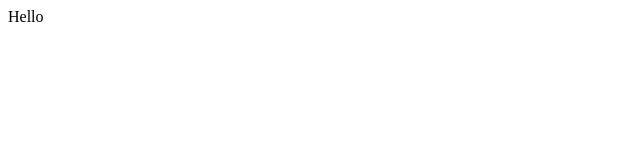
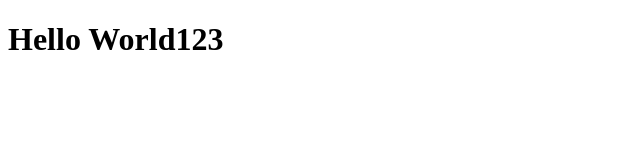
Before and after one commit to mishawebdev/layout-hello-world, a plain HTML site: page index.html in a window 1280 px wide. Shown: the whole page, without its empty margins (0-640 px from the left). Drawn offline with Linux system fonts and the light colour scheme.

Commit message:
hello123

```diff
--- a/index.html
+++ b/index.html
@@ -8,6 +8,6 @@
   <title>Document</title>
 </head>
 <body>
-  Hello
+  <h1>Hello World123</h1>
 </body>
 </html>
```
